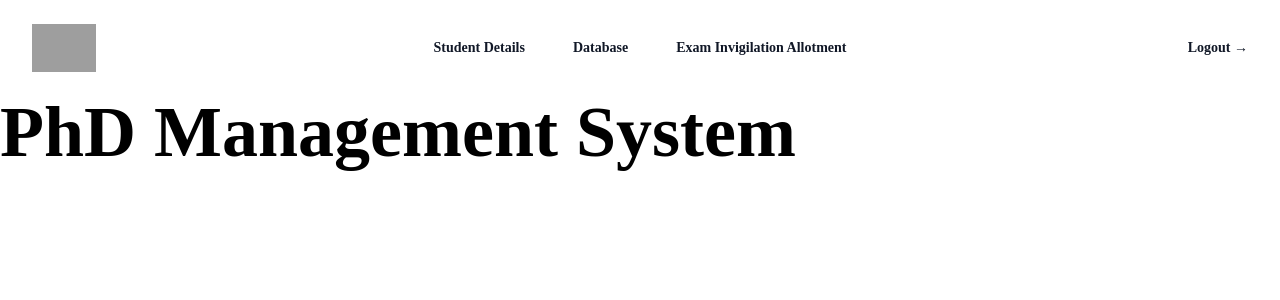
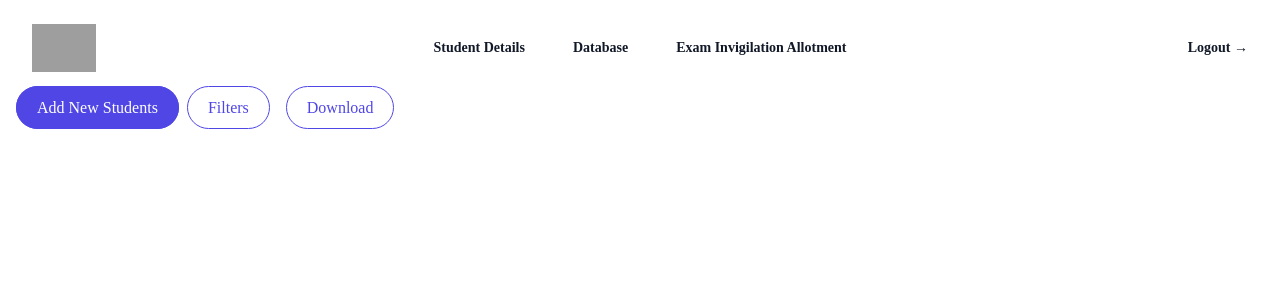
Before and after one commit to Nik-git1/PhD-Management-System, a React (Vite) app: page / in a window 1280 px wide. Shown: the top 300 px of the page. Built offline with nearby package versions, Linux system fonts and the light colour scheme; grey boxes are pictures that could not be loaded; a web font is replaced by a local one.

Commit message:
Added some buttons

```diff
--- a/src/App.jsx
+++ b/src/App.jsx
@@ -1,13 +1,11 @@
-import { useState } from "react";
-import Header from "./components/Header";
+import Header from "./components/Header"
+import Database from "./pages/Database";
 
 function App() {
-  const [count, setCount] = useState(0);
-
   return (
     <div className="App">
       <Header />
-      <h1 className="text-7xl font-bold">PhD Management System</h1>
+      <Database />
     </div>
   );
 }
--- /dev/null
+++ b/src/components/ButtonGrp.jsx
@@ -0,0 +1,35 @@
+import React from "react";
+
+function ButtonGrp() {
+  return (
+    <div>
+      <a
+        class="group ml-4 items-center justify-between gap-4 rounded-full border border-indigo-600 bg-indigo-600 px-5 py-3 transition-colors hover:bg-transparent focus:outline-none focus:ring"
+        href="#"
+      >
+        <span class="font-medium text-white transition-colors group-hover:text-indigo-600 group-active:text-indigo-500">
+          Add New Students
+        </span>
+      </a>
+      <a
+        class="group m-2 items-center justify-between gap-4 rounded-full border border-current px-5 py-3 text-indigo-600 transition-colors hover:bg-indigo-600 focus:outline-none focus:ring active:bg-indigo-500"
+        href="#"
+      >
+        <span class="font-medium transition-colors group-hover:text-white">
+          Filters
+        </span>
+      </a>
+
+      <a
+        class="group m-2 items-center justify-between gap-4 rounded-full border border-current px-5 py-3 text-indigo-600 transition-colors hover:bg-indigo-600 focus:outline-none focus:ring active:bg-indigo-500"
+        href="#"
+      >
+        <span class="font-medium transition-colors group-hover:text-white">
+          Download
+        </span>
+      </a>
+    </div>
+  );
+}
+
+export default ButtonGrp;
--- /dev/null
+++ b/src/pages/Database.jsx
@@ -0,0 +1,11 @@
+import ButtonGrp from "../components/ButtonGrp";
+
+function Database() {
+  return (
+    <div className="Database">
+      <ButtonGrp />
+    </div>
+  );
+}
+
+export default Database;
```
Also changed, not shown: src/pages/Exam.jsx (added), src/pages/Login.jsx (added), src/pages/StudentDetails.jsx (added).
